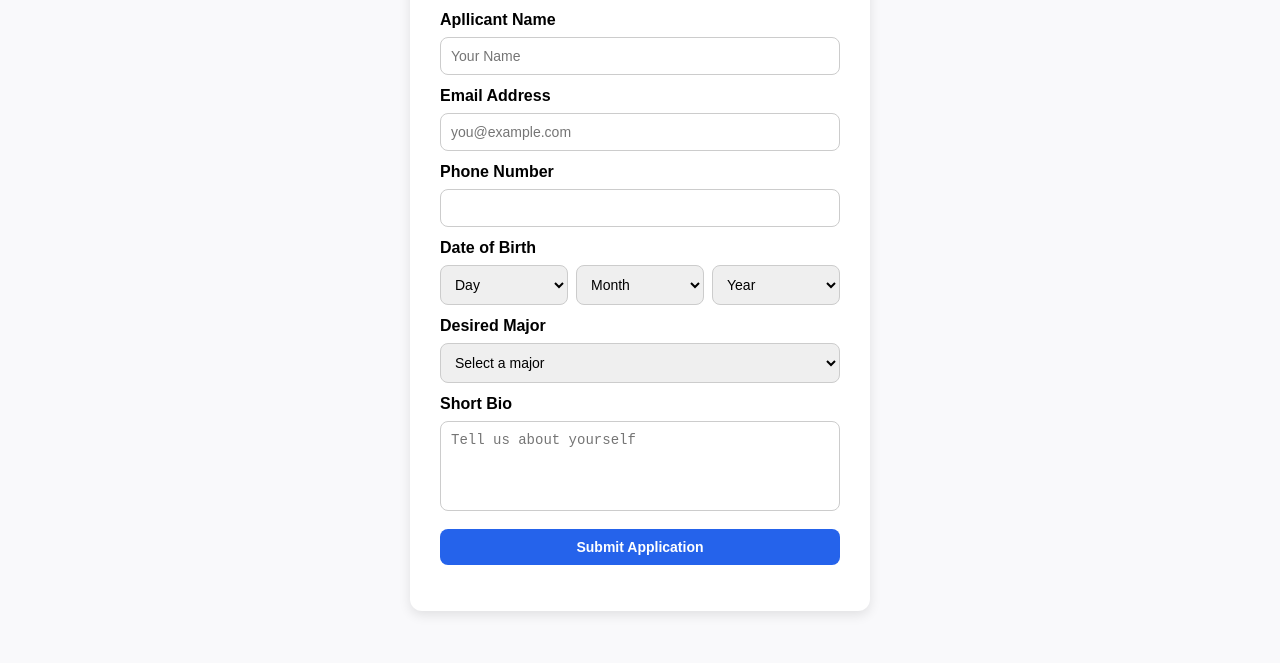
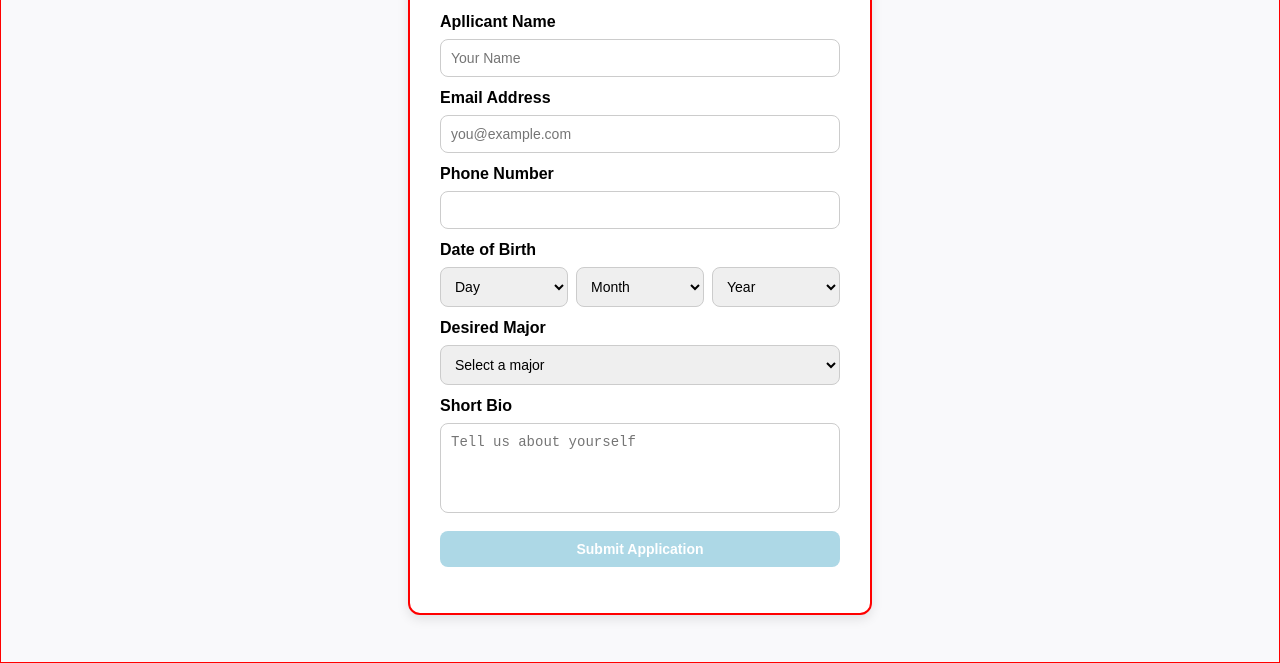
Before and after one commit to Hussain-0408/College-Application-Form, a plain HTML site: page index.html in a window 1280 px wide. Shown: the part 139-802 px from the top of the page. Drawn offline with Linux system fonts and the light colour scheme.

Commit message:
modified index.css

```diff
--- a/index.css
+++ b/index.css
@@ -6,9 +6,11 @@ body {
     align-items: center;
     min-height: 100vh;
     margin: 0;
+    border: red 1px solid;
 }
 
 .form-container {
+    border: red 2px solid;
     background: #fff;
     padding: 30px;
     border-radius: 12px;
@@ -18,7 +20,7 @@ body {
 }
 
 h2 {
-    margin-bottom: 8px;
+    margin-bottom: 10px;
     margin-top: 0px;
 }
 
@@ -62,7 +64,7 @@ textarea {
 
 button {
     margin-top: 18px;
-    background: #2563eb;
+    background: lightblue;
     color: white;
     font-weight: bold;
     cursor: pointer;
@@ -70,7 +72,7 @@ button {
 }
 
 button:hover {
-    background: #1e4ed8;
+    background: #bd0f20;
 }
 /* resposive media queries */
 @media (max-width: 600px) {
```
